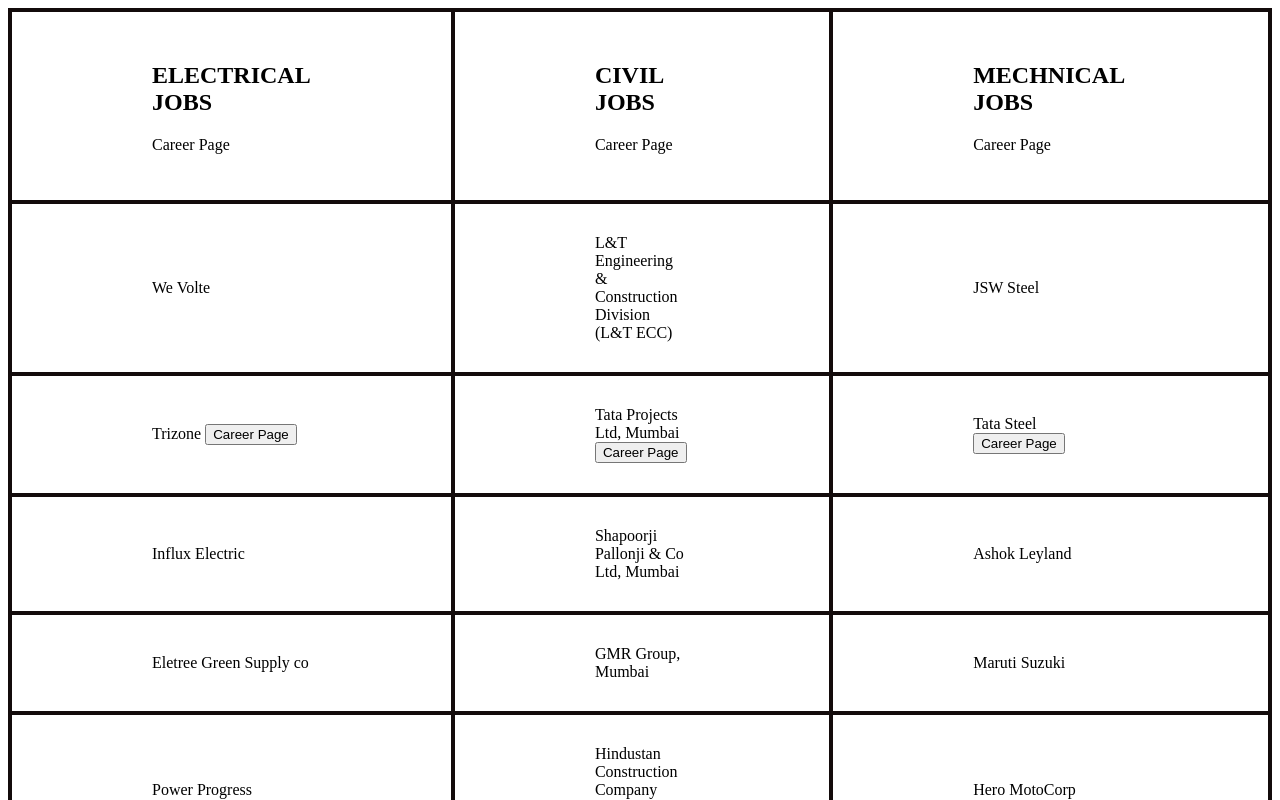
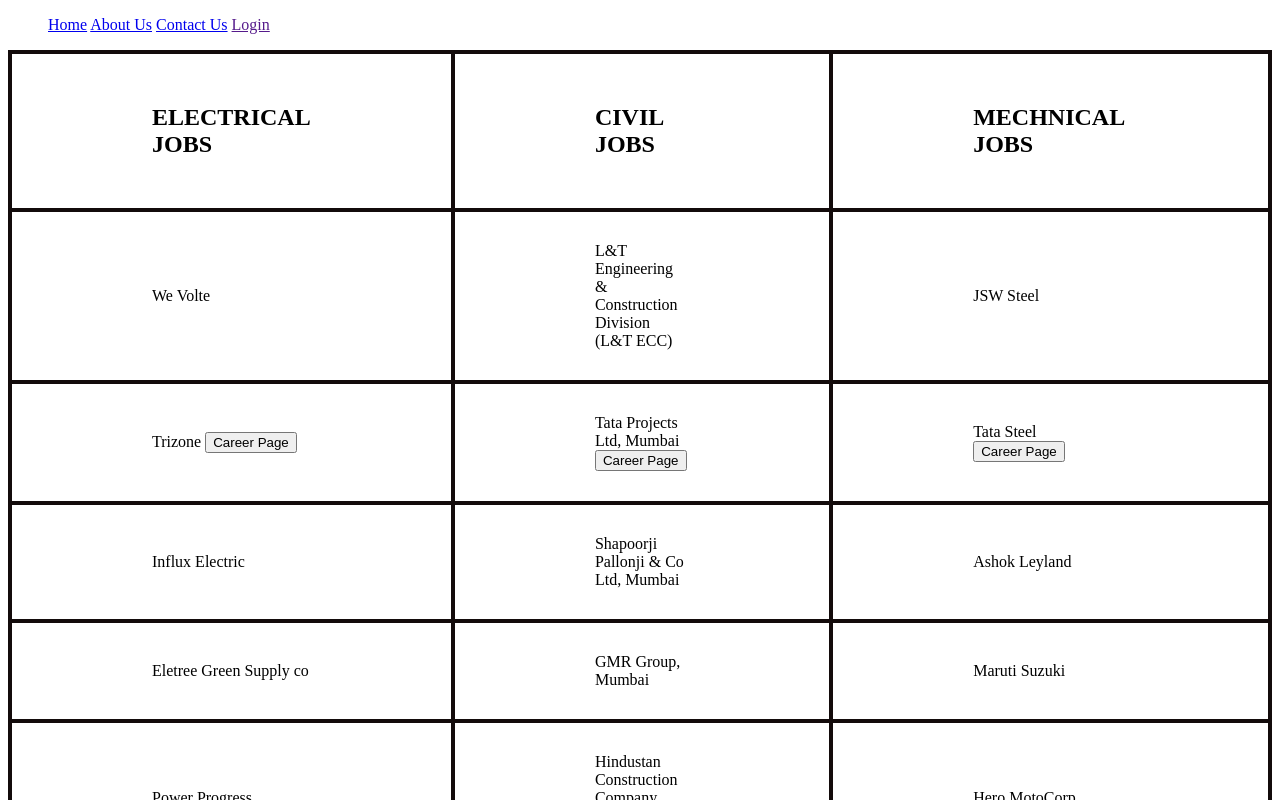
Before and after one commit to bhanupratap1729/Private-Job-Portal, a plain HTML site: page index.html in a window 1280 px wide. Shown: the top 800 px of the page. Drawn offline with Linux system fonts and the light colour scheme.

Commit message:
Update index.html

```diff
--- a/index.html
+++ b/index.html
@@ -8,12 +8,24 @@
 </head>
 <body>
 
+    <nav>
+        <ul class="main-nav">
+
+            <a href="./index.html">Home</a>
+            <a href="./about.html">About Us</a>
+            <a href="./contact.html">Contact Us</a>
+            <a href="">Login</a>
+
+    </ul>
+    </nav>
+
+
     <table>
         <tr>
 
-          <td><h2>ELECTRICAL JOBS </h2><p>Career Page </p></td>
-           <td><h2>CIVIL JOBS</h2> <p> Career Page </p></td>
-          <td> <h2>MECHNICAL JOBS</h2> <p> Career Page </p></td>
+          <td><h2>ELECTRICAL JOBS </h2></td>
+           <td><h2>CIVIL JOBS</h2> </td>
+          <td> <h2>MECHNICAL JOBS</h2></td>
 
         </tr>
 
@@ -156,5 +168,11 @@
 
       </table>
 
+      <footer>
+        <small>
+          Copyright © 2023 Simplyfy Job Searching Method. All Rights Reserved.
+        </small>
+      </footer>
+
 </body>
 </html>
```
